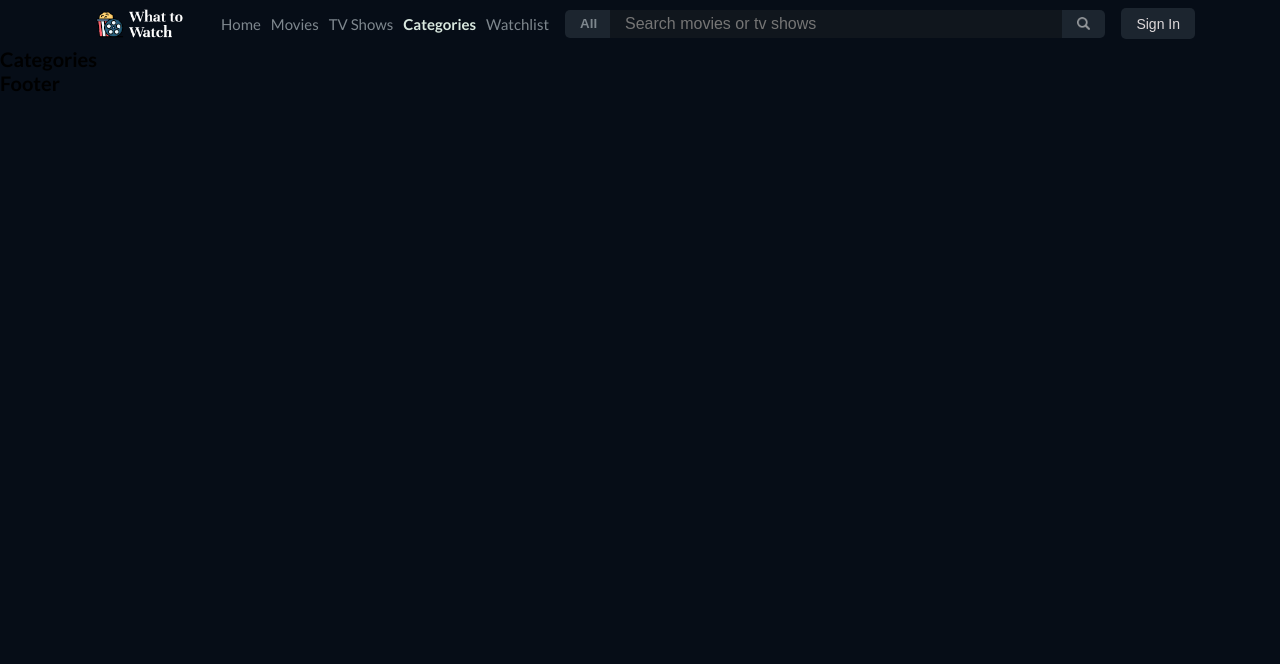
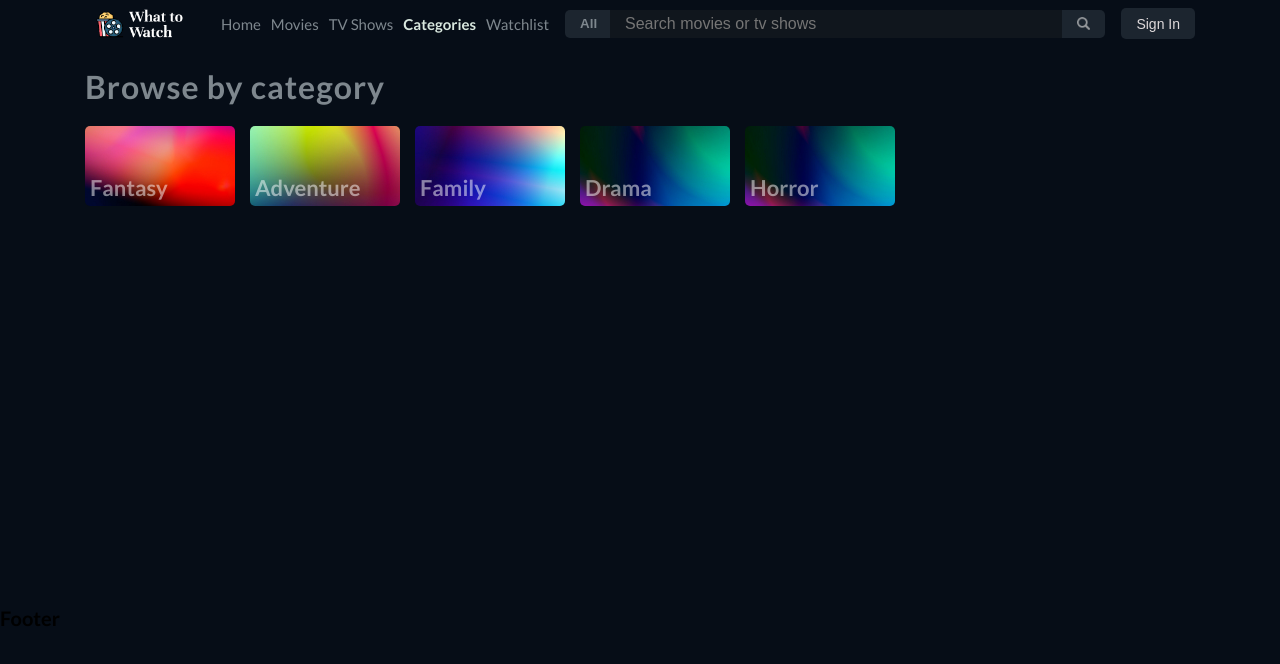
Before and after one commit to abdulwahabse/whattowatch, a React (Vite) app: page /categories in a window 1280 px wide. Shown: the top 664 px of the page. Built offline with nearby package versions, Linux system fonts and the light colour scheme.

Commit message:
feature: added dynamic categories

```diff
--- a/src/App.jsx
+++ b/src/App.jsx
@@ -1,3 +1,4 @@
+import { useState, useEffect } from 'react';
 import { Switch, Route } from 'react-router-dom';
 import Header from './react/layout/Header';
 import Footer from './react/layout/Footer';
@@ -10,6 +11,7 @@ import Celebrity from './react/pages/Celebrity';
 import SignUp from './react/pages/SignUp';
 import SignIn from './react/pages/SignIn';
 import { UserProvider } from './contexts/userContext';
+import { getCategoriesWithLinks } from './api/titlesAndUserFetcher';
 
 function App() {
     return (
--- a/src/api/data.json
+++ b/src/api/data.json
@@ -1,6 +1,7 @@
 {
     "status": "success",
     "data": {
+        "categories": ["Fantasy", "Adventure", "Family", "Drama", "Horror"],
         "titles": [
             {
                 "id": "uAfBeT6PZz",
--- a/src/api/titlesAndUserFetcher.js
+++ b/src/api/titlesAndUserFetcher.js
@@ -9,3 +9,17 @@ export const getTopChartsTVShows = () => getTop10Today();
 
 export const getTitle = (id) =>
     Data.data.titles.find((title) => title.id === id);
+
+export const getCategories = () => Data.data.categories;
+
+export const getCategoriesWithLinks = () => {
+    const categories = getCategories();
+    const basicLink = '/categories/';
+    const categoriesWithLinks = categories.map((category) => {
+        return {
+            name: category,
+            link: basicLink + category.toLowerCase().replaceAll(' ', '-'),
+        };
+    });
+    return categoriesWithLinks;
+};
--- a/src/react/components/common/CastsList.jsx
+++ b/src/react/components/common/CastsList.jsx
@@ -3,10 +3,10 @@ import Avatar from './Avatar';
 function CastsList(props) {
     const { list } = props;
 
-    const casts = list.map((cast) => {
+    const casts = list.map((cast, index) => {
         const link = `celebrities/${cast.name}`;
         return (
-            <div className="casts-list__cast-container" key={cast.id}>
+            <div className="casts-list__cast-container" key={index}>
                 <Avatar
                     src={cast.picture}
                     alt={cast.name}
--- a/src/react/components/common/Category.jsx
+++ b/src/react/components/common/Category.jsx
@@ -5,7 +5,7 @@ function Category(props) {
     const { name, link } = props;
     const generatorRandomNum = (number) => Math.floor(Math.random() * number);
     const backgroundImg = getImageUrl(
-        `assets/images/backgrounds/${generatorRandomNum(13)}.jpg`
+        `assets/images/backgrounds/${generatorRandomNum(12)}.jpg`
     );
 
     return (
@@ -16,7 +16,7 @@ function Category(props) {
             }}
         >
             <Link to={link} className="category__link">
-                <h3 className="category__name typography-2">{name}</h3>
+                <h3 className="category__name">{name}</h3>
             </Link>
         </div>
     );
--- a/src/react/components/common/StreamingServicesList.jsx
+++ b/src/react/components/common/StreamingServicesList.jsx
@@ -7,7 +7,6 @@ function StreamingServicesList(props) {
     const disneyIcon = getImageUrl('assets/icons/disney-plus.png');
     const primeIcon = getImageUrl('assets/icons/prime-video.png');
     const hboIcon = getImageUrl('assets/icons/hbo-max.png');
-    console.log(list);
 
     const getIcon = (item) => {
         switch (item) {
--- a/src/react/components/section/SectionCategories.jsx
+++ b/src/react/components/section/SectionCategories.jsx
@@ -17,9 +17,6 @@ function SectionCategories(props) {
             <SectionHeading className="section-categories__heading">
                 {heading}
             </SectionHeading>
-            {/* <div className="section-categories__container">
-                {categoriesToRender}
-            </div> */}
             <ScrollingList component={Category}>{categories}</ScrollingList>
         </div>
     );
--- a/src/react/pages/Categories.jsx
+++ b/src/react/pages/Categories.jsx
@@ -1,7 +1,36 @@
+import { useEffect, useState } from 'react';
+import { getCategoriesWithLinks } from '../../api/titlesAndUserFetcher';
+import Category from '../components/common/Category';
+import SectionHeading from '../components/section/SectionHeading';
+
 function Categories() {
+    const [categories, setCategories] = useState([]);
+    useEffect(() => {
+        (async () => {
+            const categoriesFetched = await getCategoriesWithLinks();
+            setCategories(categoriesFetched);
+        })();
+    }, []);
+
+    const categoriesToRender = categories.map((category, index) => (
+        <Category
+            key={index}
+            name={category.name}
+            link={category.link}
+            index={index}
+        />
+    ));
+
     return (
-        <div>
-            <h1>Categories</h1>
+        <div className="categories">
+            <div className="container">
+                <SectionHeading className="categories__heading">
+                    Browse by category
+                </SectionHeading>
+                <div className="categories__list-container">
+                    {categoriesToRender}
+                </div>
+            </div>
         </div>
     );
 }
--- a/src/react/pages/Home.jsx
+++ b/src/react/pages/Home.jsx
@@ -2,6 +2,7 @@ import { useEffect, useState } from 'react';
 import SectionNumberedTitlesList from './../components/section/SectionNumberedTitlesList';
 import SectionTitlesList from '../components/section/SectionTitlesList';
 import {
+    getCategoriesWithLinks,
     getTop10Today,
     getTopChartsMovies,
     getTopChartsTVShows,
@@ -10,6 +11,14 @@ import YouTubeModel from '../components/common/YouTubeModel';
 import SectionCategories from '../components/section/SectionCategories';
 
 function Home() {
+    const [categories, setCategories] = useState([]);
+    useEffect(() => {
+        (async () => {
+            const categoriesFetched = await getCategoriesWithLinks();
+            setCategories(categoriesFetched);
+        })();
+    }, []);
+
     const [trailerModel, setTrailerModel] = useState({
         show: false,
         url: '',
@@ -70,44 +79,7 @@ function Home() {
 
                 <SectionCategories
                     heading="Browse by category"
-                    categories={[
-                        {
-                            name: 'Action',
-                            link: '/categories/action',
-                        },
-                        {
-                            name: 'Adventure',
-                            link: '/categories/adventure',
-                        },
-                        {
-                            name: 'Comedy',
-                            link: '/categories/comedy',
-                        },
-                        {
-                            name: 'Crime',
-                            link: '/categories/crime',
-                        },
-                        {
-                            name: 'Drama',
-                            link: '/categories/drama',
-                        },
-                        {
-                            name: 'Fantasy',
-                            link: '/categories/fantasy',
-                        },
-                        {
-                            name: 'Horror',
-                            link: '/categories/horror',
-                        },
-                        {
-                            name: 'Mystery',
-                            link: '/categories/mystery',
-                        },
-                        {
-                            name: 'Romance',
-                            link: '/categories/romance',
-                        },
-                    ]}
+                    categories={categories}
                 />
             </div>
         </div>
--- a/src/react/pages/TitleDetails.jsx
+++ b/src/react/pages/TitleDetails.jsx
@@ -33,7 +33,6 @@ function TitlesDetails() {
             const title = await getTitle(titleId);
             setTitle(title);
             updateQuickFacts(title);
-            console.log('title', title);
         })();
     }, [titleId]);
     return (
--- a/src/styles/components/common/_category.scss
+++ b/src/styles/components/common/_category.scss
@@ -13,8 +13,10 @@
     background-size: 130%;
     transition: all $animation-speed ease-out;
 
-    &:hover {
-        background-size: 100%;
+    @include for-hover {
+        &:hover {
+            background-size: 100%;
+        }
     }
 
     &__link {
@@ -27,5 +29,14 @@
         width: 8rem;
         color: white;
         opacity: 0.5;
+        font-size: 1.8rem;
+
+        @include respond(tablet) {
+            font-size: 2rem;
+        }
+
+        @include respond(desktop) {
+            font-size: 2.2rem;
+        }
     }
 }
--- a/src/styles/pages/_categories.scss
+++ b/src/styles/pages/_categories.scss
@@ -0,0 +1,13 @@
+.categories {
+    margin-bottom: 40rem;
+    &__heading {
+        margin-top: 2rem;
+        margin-bottom: 2rem;
+    }
+
+    &__list-container {
+        display: flex;
+        flex-wrap: wrap;
+        gap: 1.5rem;
+    }
+}
```
Also changed, not shown: public/assets/images/backgrounds/12.jpg (deleted), public/assets/images/backgrounds/9.jpg.
